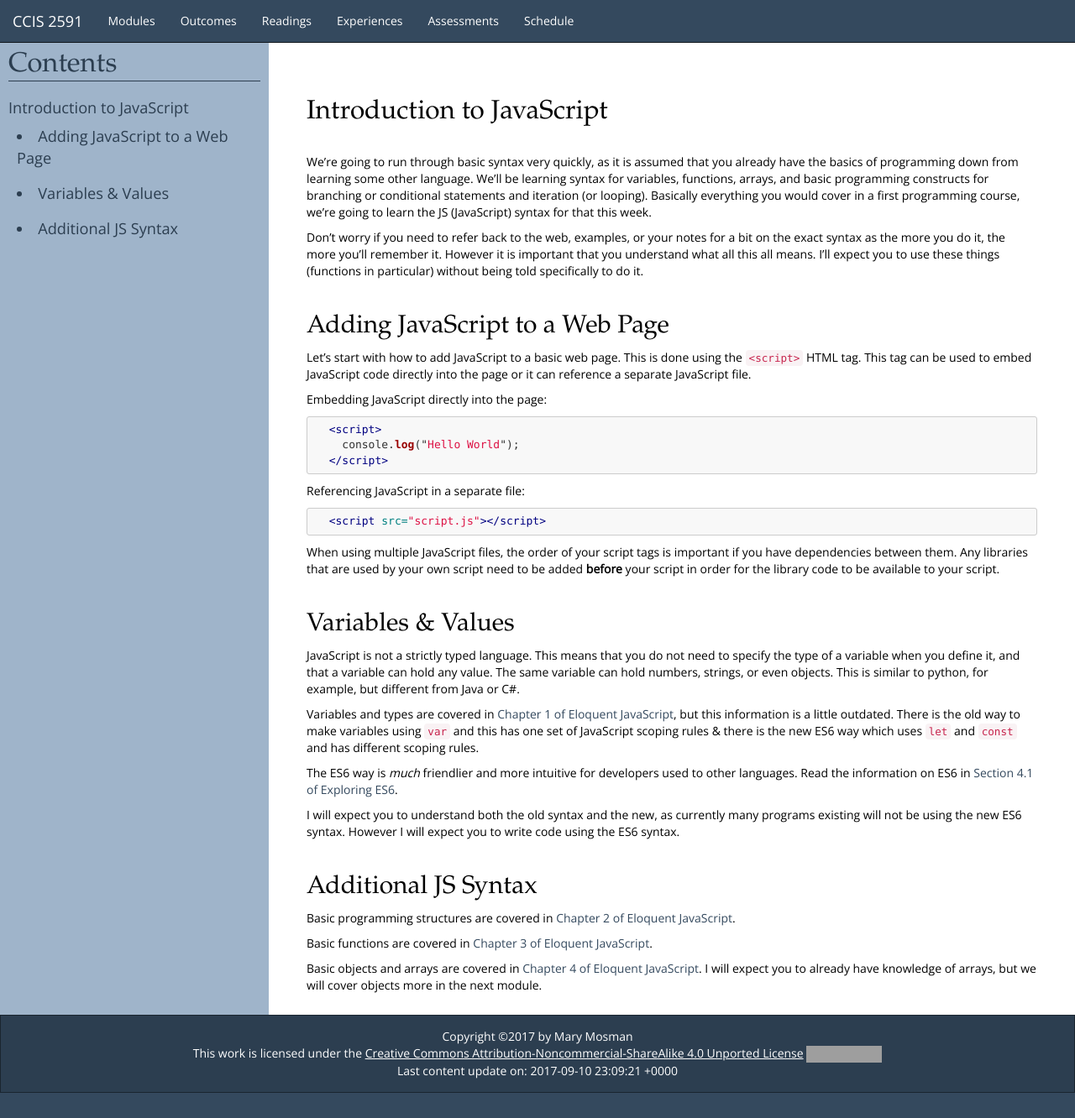
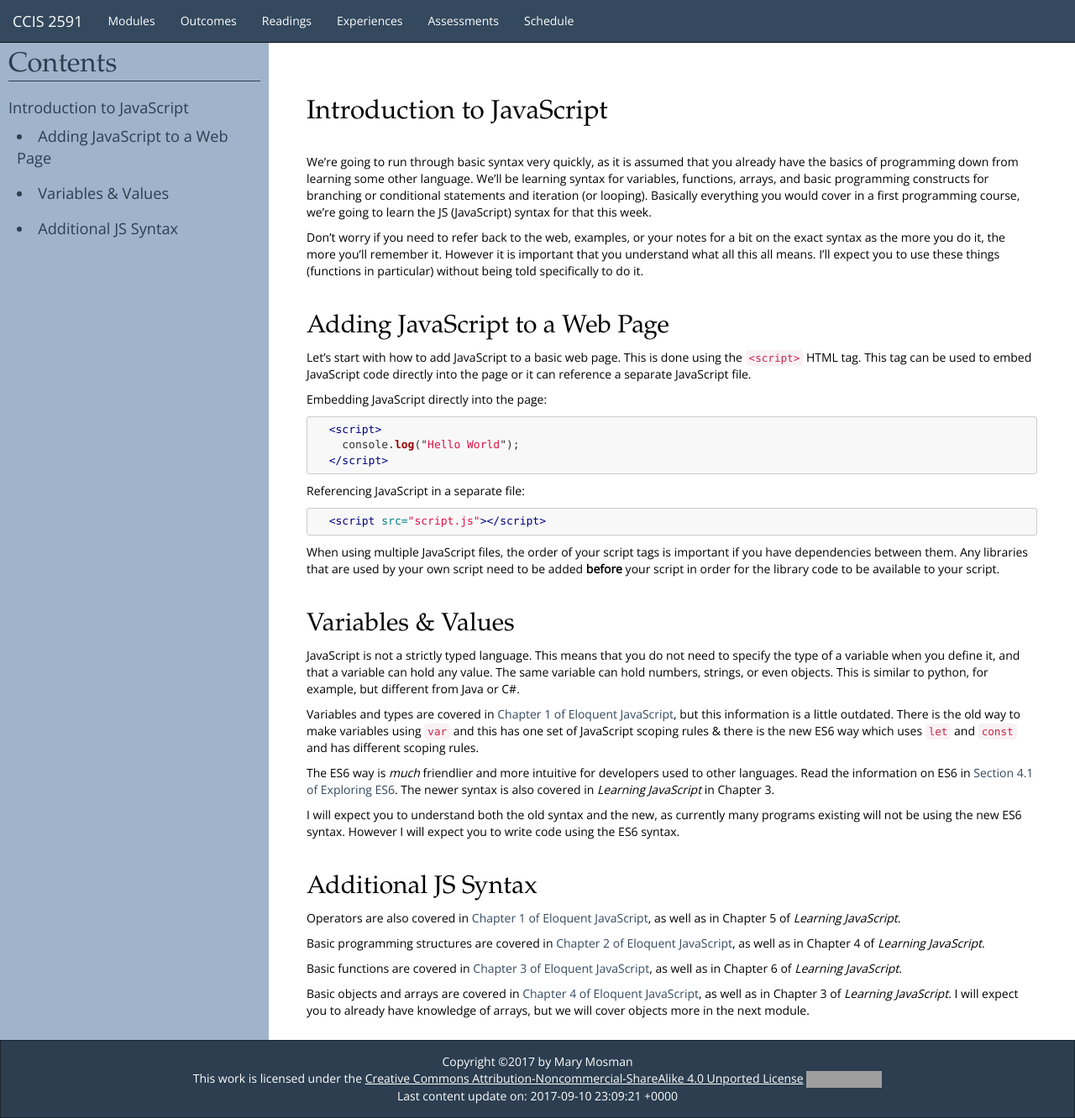
Before and after one commit to htc-ccis2591/fall-2017, a Jekyll site: the page built from _readings/intro-js.md, in a window 1280 px wide and 1332 px high. Shown: the whole window at 84% size. Built offline with Jekyll 4.4.1, drawn with Linux system fonts in a browser that asks for light colours; some web fonts are replaced; grey boxes are pictures that could not be loaded.

Commit message:
update js reading

```diff
--- a/_readings/intro-js.md
+++ b/_readings/intro-js.md
@@ -33,13 +33,15 @@ JavaScript is not a strictly typed language. This means that you do not need to
 
 Variables and types are covered in [Chapter 1 of Eloquent JavaScript](http://eloquentjavascript.net/01_values.html), but this information is a little outdated.  There is the old way to make variables using `var` and this has one set of JavaScript scoping rules & there is the new ES6 way which uses `let` and `const` and has different scoping rules.
 
-The ES6 way is *much* friendlier and more intuitive for developers used to other languages. Read the information on ES6 in [Section 4.1 of Exploring ES6](http://exploringjs.com/es6/ch_core-features.html#sec_from-var-to-const).
+The ES6 way is *much* friendlier and more intuitive for developers used to other languages. Read the information on ES6 in [Section 4.1 of Exploring ES6](http://exploringjs.com/es6/ch_core-features.html#sec_from-var-to-const).  The newer syntax is also covered in *Learning JavaScript* in Chapter 3.
 
 I will expect you to understand both the old syntax and the new, as currently many programs existing will not be using the new ES6 syntax.  However I will expect you to write code using the ES6 syntax.
 
 ## Additional JS Syntax
-Basic programming structures are covered in [Chapter 2 of Eloquent JavaScript](http://eloquentjavascript.net/02_program_structure.html).
+Operators are also covered in [Chapter 1 of Eloquent JavaScript](http://eloquentjavascript.net/01_values.html), as well as in Chapter 5 of *Learning JavaScript*.
 
-Basic functions are covered in [Chapter 3 of Eloquent JavaScript](http://eloquentjavascript.net/03_functions.html).
+Basic programming structures are covered in [Chapter 2 of Eloquent JavaScript](http://eloquentjavascript.net/02_program_structure.html), as well as in Chapter 4 of *Learning JavaScript*.
 
-Basic objects and arrays are covered in [Chapter 4 of Eloquent JavaScript](http://eloquentjavascript.net/04_data.html). I will expect you to already have knowledge of arrays, but we will cover objects more in the next module.
+Basic functions are covered in [Chapter 3 of Eloquent JavaScript](http://eloquentjavascript.net/03_functions.html), as well as in Chapter 6 of *Learning JavaScript*.
+
+Basic objects and arrays are covered in [Chapter 4 of Eloquent JavaScript](http://eloquentjavascript.net/04_data.html), as well as in Chapter 3 of *Learning JavaScript*. I will expect you to already have knowledge of arrays, but we will cover objects more in the next module.
```
